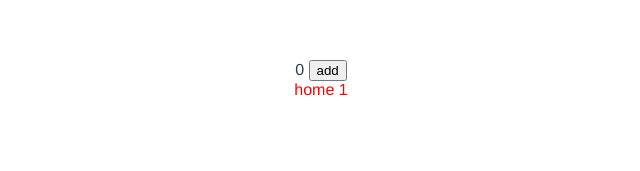
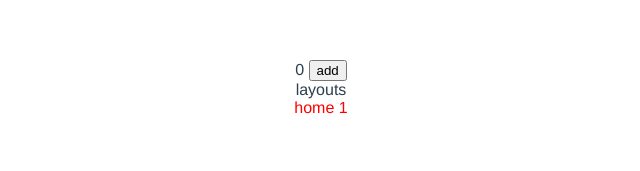
Before and after one commit to front-end-study-program/vite-vue3-template, a Vue app: page /#/home in a window 1280 px wide. Shown: the top 171 px of the page, without its empty margins (319-959 px from the left). Built offline with nearby package versions, Linux system fonts and the light colour scheme.

Commit message:
feat: add layouts plugin

```diff
--- a/package.json
+++ b/package.json
@@ -10,7 +10,7 @@
   },
   "lint-staged": {
     "src/**/*.{js,jsx,tsx,ts,vue}": [
-      "npm run lint"
+      "eslint --fix"
     ]
   },
   "dependencies": {
@@ -35,6 +35,7 @@
     "vite": "^2.9.9",
     "vite-plugin-eslint": "^1.7.0",
     "vite-plugin-pages": "^0.25.0",
+    "vite-plugin-vue-layouts": "^0.7.0",
     "vue-tsc": "^0.34.7"
   }
 }
--- a/src/env.d.ts
+++ b/src/env.d.ts
@@ -1,5 +1,6 @@
 /// <reference types="vite/client" />
 /// <reference types="vite-plugin-pages/client" />
+/// <reference types="vite-plugin-vue-layouts/client" />
 
 declare module '*.vue' {
   import type { DefineComponent } from 'vue'
--- /dev/null
+++ b/src/layouts/default.vue
@@ -0,0 +1,15 @@
+<template>
+  <div>
+    layouts
+    <router-view />
+  </div>
+</template>
+
+<script setup>
+
+</script>
+<script lang="ts">
+export default {
+  name: 'Layout'
+}
+</script>
--- a/src/router/index.ts
+++ b/src/router/index.ts
@@ -1,5 +1,8 @@
 import { createRouter, createWebHashHistory } from 'vue-router'
-import routes from '~pages'
+import { setupLayouts } from 'virtual:generated-layouts'
+import generatedRoutes from '~pages'
+
+const routes = setupLayouts(generatedRoutes)
 
 export default createRouter({
   history: createWebHashHistory(),
--- a/vite.config.ts
+++ b/vite.config.ts
@@ -3,12 +3,13 @@ import { defineConfig } from 'vite'
 import vue from '@vitejs/plugin-vue'
 import eslint from 'vite-plugin-eslint'
 import Pages from 'vite-plugin-pages'
+import Layouts from 'vite-plugin-vue-layouts'
 
 // https://vitejs.dev/config/
 export default defineConfig({
   plugins: [vue(), eslint(), Pages({
     dirs: 'src/views'
-  })],
+  }), Layouts()],
   resolve: {
     alias: {
       '@': path.resolve(__dirname, 'src')
```
Also changed, not shown: 1 other file (tests, documents, lock files or other folders).
